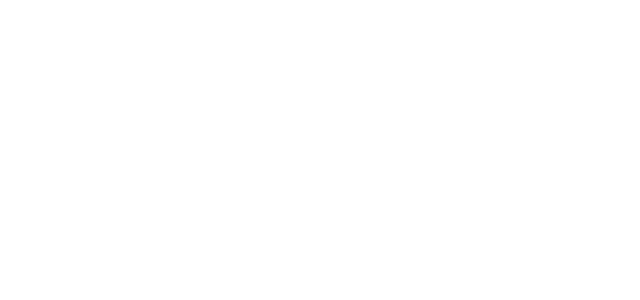
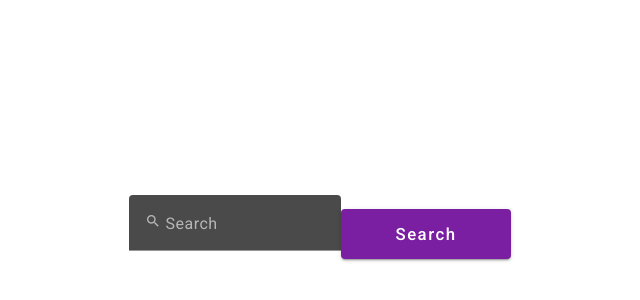
Before and after one commit to Wisterleys/github-api, an Angular app: page / in a window 1280 px wide. Shown: the part 166-466 px from the top of the page, without its empty margins (320-960 px from the left). Built offline with nearby package versions, Linux system fonts and the light colour scheme.

Commit message:
feat: Tema escolhido para o projeto para atender as cores do mockup do figma

```diff
--- a/src/app/pages/search/search.component.html
+++ b/src/app/pages/search/search.component.html
@@ -0,0 +1,12 @@
+<div class="container" >
+    <div class="item">
+        <mat-form-field class="example-full-width">
+            <mat-label> <mat-icon aria-hidden="false" aria-label="Example home icon" fontIcon="search"></mat-icon> Search</mat-label>
+            <input type="search" matInput>
+        </mat-form-field>
+
+        <button mat-raised-button color="primary" class="custom-button">Search</button>
+
+
+    </div>
+</div>
--- a/src/app/pages/search/search.component.scss
+++ b/src/app/pages/search/search.component.scss
@@ -1,15 +1,23 @@
-.mat-toolbar {
-    height: 64px;
+.container{
+    width: 100%;
+    height: 100vh;
     display: flex;
-    flex-direction: row;
     justify-content: center;
     align-items: center;
+
+
+}
+.item{
+    width: 100%;
+    display: flex;
+    justify-content: center;
+    align-items: center;
+
+}
+.custom-button {
+    width: 100%;
+    max-width: 170px;
+    height: 50px;
+    font-size: 1.2em;
+    /* outras propriedades CSS */
   }
-
-  .search-box {
-    width: 600px;
-  }
-
-  .spacer {
-    flex: 1 1 auto;
-  }
--- a/src/styles.scss
+++ b/src/styles.scss
@@ -1,5 +1,5 @@
 /* You can add global styles to this file, and also import other style files */
-@import "~@angular/material/prebuilt-themes/indigo-pink.css";
+
 
 
 html, body { height: 100%; }
```
